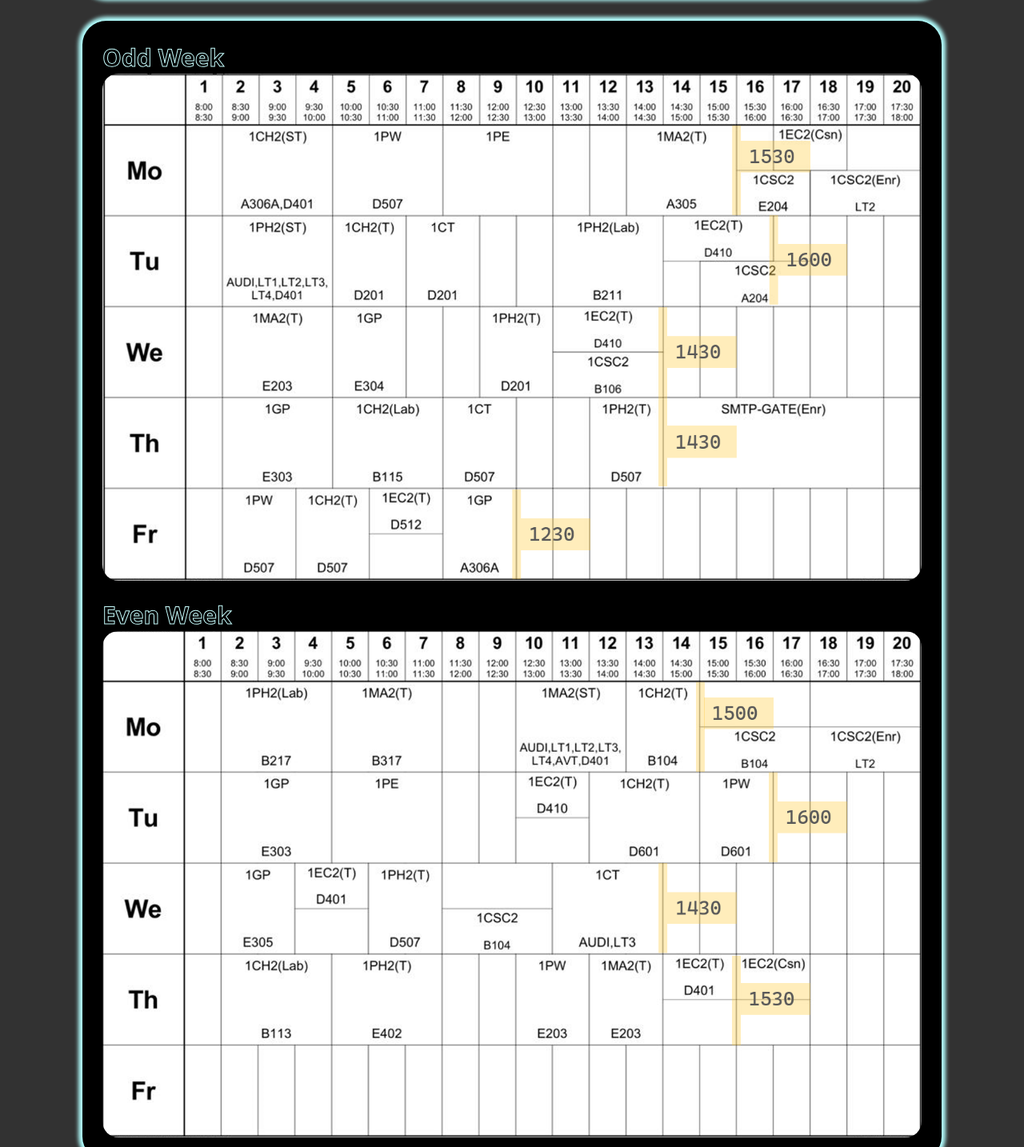
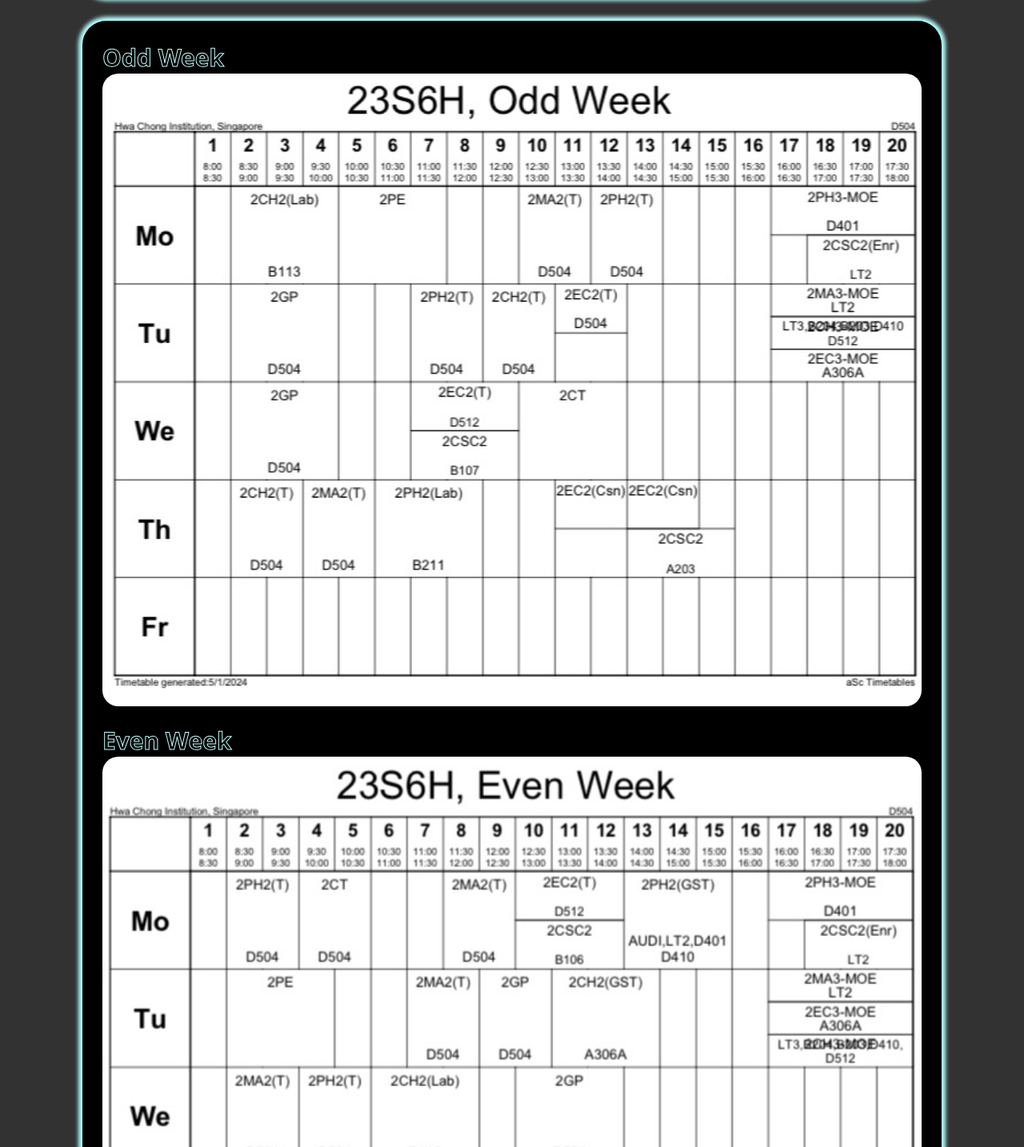
Before and after one commit to AXZET-5/LinkEye, a Vue app: page / in a window 1280 px wide. Shown: the part 1176-2610 px from the top of the page at 80% size. Built offline with nearby package versions, Linux system fonts and the light colour scheme.

Commit message:
timetable update 2024 t1

```diff
--- a/src/components/Timetable.vue
+++ b/src/components/Timetable.vue
@@ -5,10 +5,10 @@ defineProps({
 
 <template>
   <h1 class="Week">Odd Week</h1>
-  <img class="Table" src="../assets/2023t3o.png">
+  <img class="Table" src="../assets/2024t1o.jpeg">
   <br><br>
   <h1 class="Week">Even Week</h1>
-  <img class="Table" src="../assets/2023t3e.png">
+  <img class="Table" src="../assets/2024t1e.jpeg">
 </template>
 
 <style>
```
Also changed, not shown: src/assets/2024t1e.jpeg (added), src/assets/2024t1o.jpeg (added).
